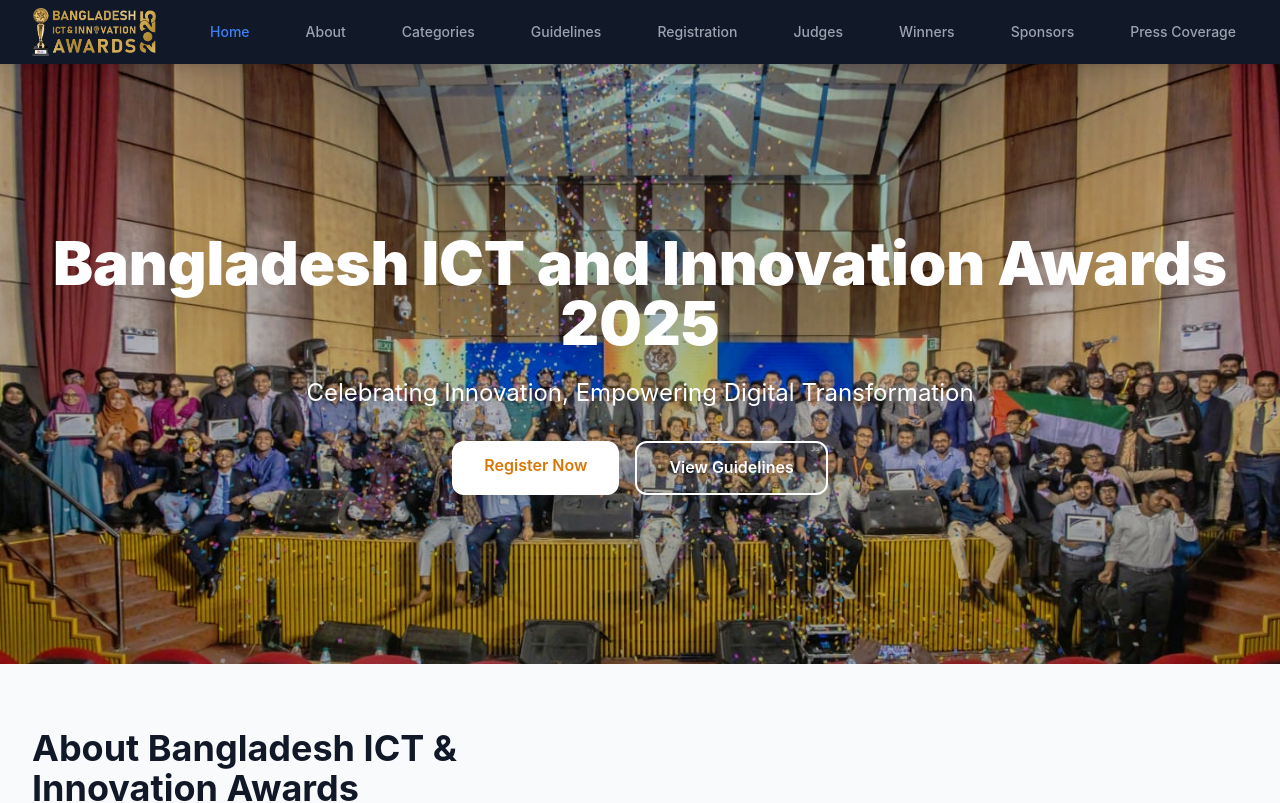
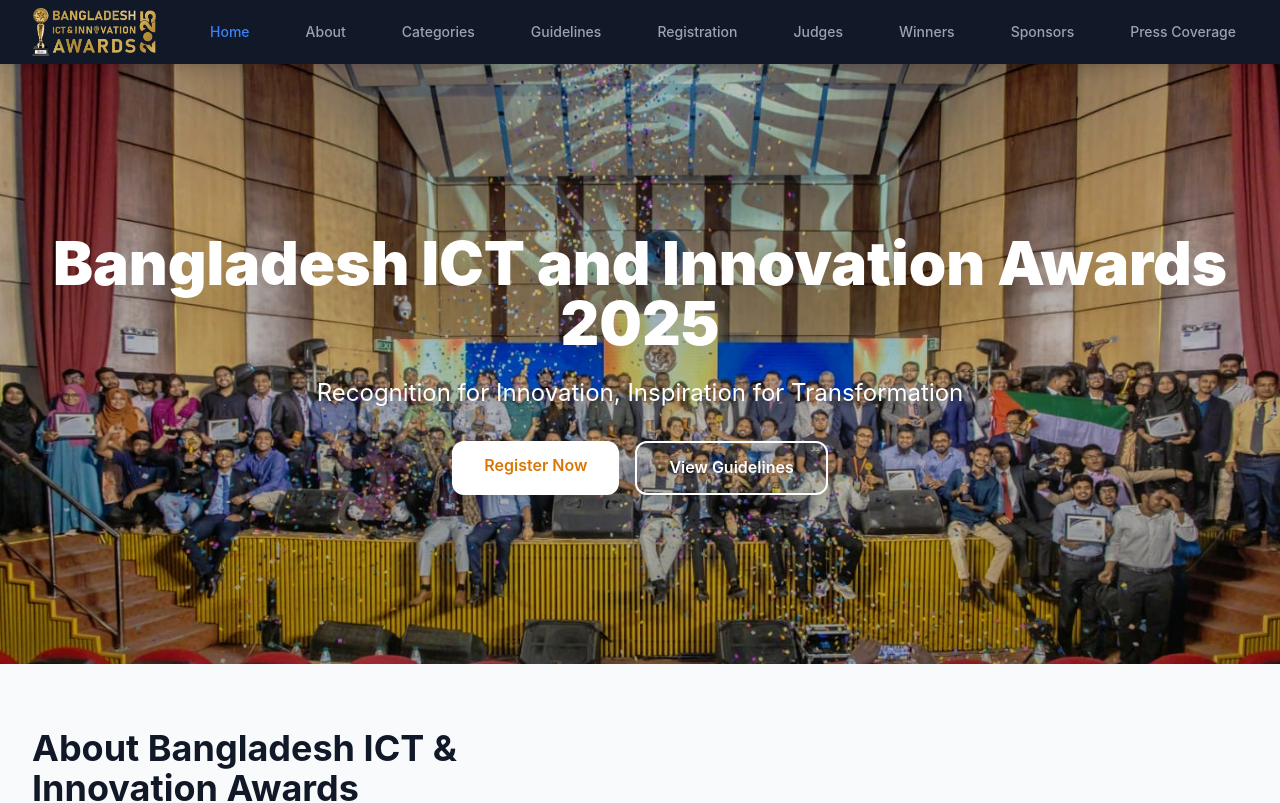
Before and after one commit to Ayonspoiler/BIIN_Award_Function, a React (Vite) app in the folder frontend/: page / in a window 1280 px wide. Shown: the top 803 px of the page. Built offline with nearby package versions, Linux system fonts and the light colour scheme.

Commit message:
Updated Different Pages

```diff
--- a/frontend/src/pages/About.jsx
+++ b/frontend/src/pages/About.jsx
@@ -63,7 +63,7 @@ const About = () => {
                 Bangladesh ICT and Innovation Awards
               </h1>
               <p className="text-lg sm:text-xl md:text-2xl mb-6 sm:mb-8 text-white max-w-3xl mx-auto drop-shadow-lg">
-                Celebrating Innovation, Empowering Digital Transformation
+                Recognition for Innovation, Inspiration for Transformation
               </p>
               <div className="flex justify-center gap-4">
                 <div className="h-1 w-12 bg-white rounded-full"></div>
--- a/frontend/src/pages/Competition.jsx
+++ b/frontend/src/pages/Competition.jsx
@@ -188,7 +188,7 @@ const Competition = () => {
                 Competition Categories
               </h1>
               <p className="text-lg sm:text-xl md:text-2xl mb-6 sm:mb-8 text-white max-w-3xl mx-auto drop-shadow-lg">
-                Celebrating Innovation, Empowering Digital Transformation
+                Recognition for Innovation, Inspiration for Transformation
               </p>
               <div className="flex justify-center gap-4">
                 <div className="h-1 w-12 bg-white rounded-full"></div>
--- a/frontend/src/pages/Home.jsx
+++ b/frontend/src/pages/Home.jsx
@@ -112,7 +112,7 @@ const Home = () => {
               Bangladesh ICT and Innovation Awards 2025
             </h1>
             <p className="text-lg sm:text-xl md:text-2xl mb-6 sm:mb-8 text-white max-w-3xl mx-auto drop-shadow-lg">
-              Celebrating Innovation, Empowering Digital Transformation
+              Recognition for Innovation, Inspiration for Transformation
             </p>
             <div className="flex flex-col sm:flex-row gap-4 justify-center">
               <Link
--- a/frontend/src/pages/Registration.jsx
+++ b/frontend/src/pages/Registration.jsx
@@ -341,7 +341,7 @@ const Registration = () => {
           <div className="relative z-10 max-w-7xl mx-auto px-4 sm:px-6 lg:px-8 w-full text-center">
             <h1 className="text-3xl sm:text-4xl md:text-5xl lg:text-6xl font-black mb-4 sm:mb-6 drop-shadow-2xl">
               Registration <br />
-              <span className="text-2xl sm:text-3xl md:text-4xl lg:text-5xl drop-shadow-lg">
+              <span className="text-xl sm:text-2xl md:text-3xl lg:text-4xl drop-shadow-lg">
                 Bangladesh ICT & Innovation Awards
                 <br />
                 2025
```
